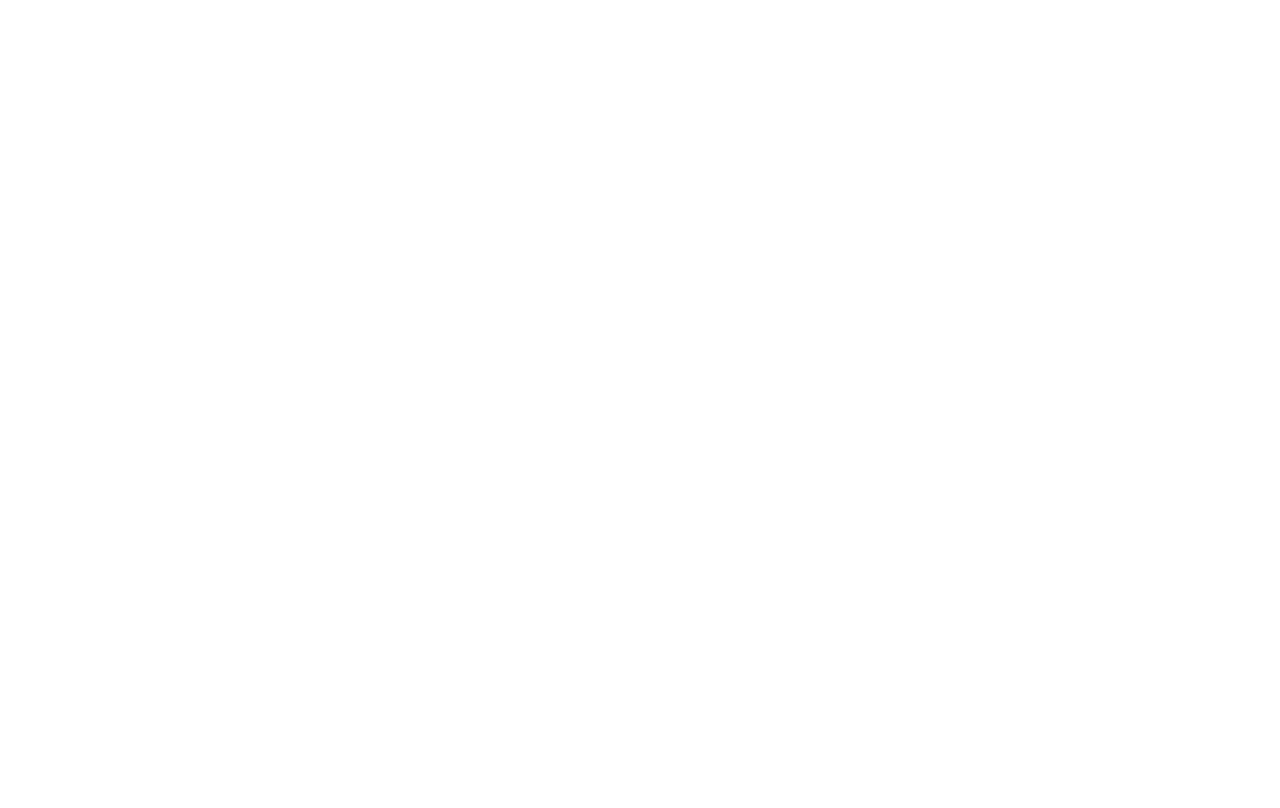
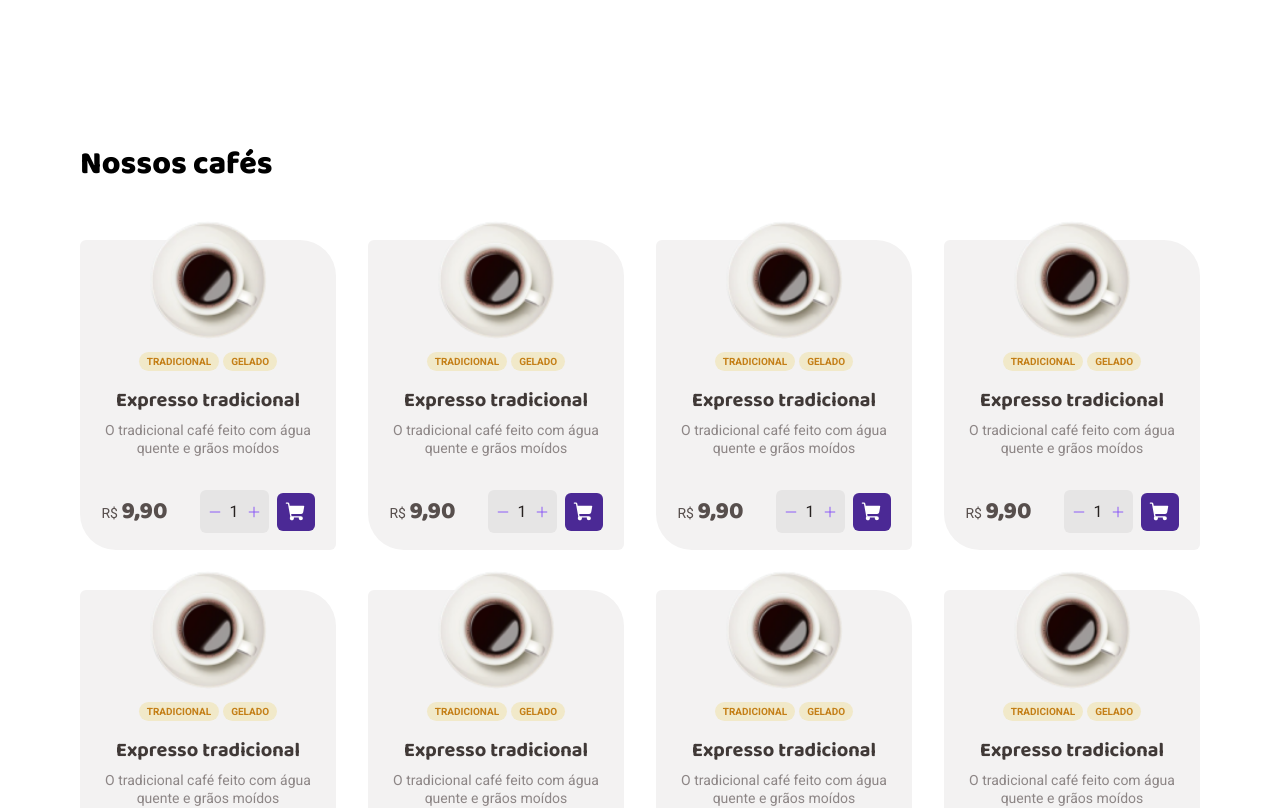
Before and after one commit to ArthurEnrique15/ignite-coffee-delivery, a React (Vite) app: page / in a window 1280 px wide. Shown: the part 720-1528 px from the top of the page. Before the commit the page ends 832 px from the top, so only its background shows below. Built offline with nearby package versions, Linux system fonts and the light colour scheme.

Commit message:
feat: add coffee list and coffee components base

```diff
--- /dev/null
+++ b/src/pages/Home/CoffeeList/Coffee/index.tsx
@@ -0,0 +1,41 @@
+import { CoffeeContainer } from './styles'
+
+import coffeeImg from '../../../../assets/coffeeTypes/Type=Americano.png'
+import { Minus, Plus, ShoppingCart } from 'phosphor-react'
+
+export function Coffee() {
+  return (
+    <CoffeeContainer>
+      <img src={coffeeImg} alt="" />
+      <div className="tags">
+        <span>Tradicional</span>
+        <span>Gelado</span>
+      </div>
+
+      <div className="title">
+        <span>Expresso tradicional</span>
+      </div>
+
+      <span className="description">
+        O tradicional café feito com água quente e grãos moídos
+      </span>
+
+      <footer>
+        <div className="price">
+          <span>R$ </span>
+          <span>9,90</span>
+        </div>
+
+        <div className="productCount">
+          <Minus size={14} />
+          <span>1</span>
+          <Plus size={14} />
+        </div>
+
+        <button>
+          <ShoppingCart size={22} weight="fill" color="white" />
+        </button>
+      </footer>
+    </CoffeeContainer>
+  )
+}
--- /dev/null
+++ b/src/pages/Home/CoffeeList/Coffee/styles.ts
@@ -0,0 +1,143 @@
+import styled from 'styled-components'
+
+export const CoffeeContainer = styled.div`
+  width: 16rem;
+  height: 19.375rem;
+
+  background-color: ${({ theme }) => theme['base-card']};
+
+  border-radius: 6px 36px;
+
+  display: flex;
+  flex-direction: column;
+  align-items: center;
+  text-align: center;
+  /* justify-content: center; */
+
+  padding: 0 1.25rem;
+
+  img {
+    width: 7.5rem;
+    height: 7.5rem;
+    margin-top: calc(0px - 1.25rem);
+  }
+
+  .tags {
+    display: flex;
+    flex-direction: row;
+    align-items: center;
+    justify-content: space-between;
+
+    margin-top: 0.75rem;
+    margin-bottom: 1rem;
+
+    gap: 0.25rem;
+
+    span {
+      text-transform: uppercase;
+      color: ${({ theme }) => theme['yellow-dark']};
+      background-color: ${({ theme }) => theme['yellow-light']};
+      border-radius: 100px;
+
+      font-family: 'Roboto';
+      font-style: normal;
+      font-weight: 700;
+      font-size: 0.625rem;
+
+      padding: 0.25rem 0.5rem;
+    }
+  }
+
+  .title {
+    color: ${({ theme }) => theme['base-subtitle']};
+
+    font-family: 'Baloo 2';
+    font-style: normal;
+    font-weight: 700;
+    font-size: 1.25rem;
+    line-height: 130%;
+
+    margin-bottom: 0.5rem;
+  }
+
+  .description {
+    color: ${({ theme }) => theme['base-label']};
+
+    font-family: 'Roboto';
+    font-style: normal;
+    font-weight: 400;
+    font-size: 0.875rem;
+    line-height: 130%;
+  }
+
+  footer {
+    display: flex;
+    flex-direction: row;
+    align-items: center;
+    justify-content: space-between;
+
+    margin-top: 2.0625rem;
+
+    gap: 0.5rem;
+
+    .price {
+      /* width: 5.5rem;
+      display: flex;
+      align-items: center;
+      justify-content: flex-start; */
+
+      margin-right: 1.5rem;
+
+      span {
+        color: ${({ theme }) => theme['base-text']};
+      }
+
+      span:first-child {
+        font-family: 'Roboto';
+        font-style: normal;
+        font-weight: 400;
+        font-size: 0.875rem;
+        line-height: 130%;
+      }
+
+      span:last-child {
+        font-family: 'Baloo 2';
+        font-style: normal;
+        font-weight: 800;
+        font-size: 1.5rem;
+        line-height: 130%;
+      }
+    }
+
+    .productCount {
+      background-color: ${({ theme }) => theme['base-button']};
+      color: ${({ theme }) => theme.purple};
+
+      border-radius: 6px;
+
+      display: flex;
+      flex-direction: row;
+      align-items: center;
+      justify-content: space-between;
+
+      gap: 0.25rem;
+      padding: 0.5rem;
+
+      span {
+        color: ${({ theme }) => theme['base-title']};
+        padding: 0.25rem;
+      }
+    }
+
+    button {
+      background-color: ${({ theme }) => theme['purple-dark']};
+      border-radius: 6px;
+      width: 2.375rem;
+      height: 2.375rem;
+
+      display: flex;
+      align-items: center;
+      justify-content: center;
+    }
+  }
+`
--- /dev/null
+++ b/src/pages/Home/CoffeeList/index.tsx
@@ -0,0 +1,18 @@
+import { Coffee } from './Coffee'
+import { CoffeeListContainer } from './styles'
+
+// array 1 to 14
+const coffeeList = Array.from(Array(14).keys())
+
+export function CoffeeList() {
+  return (
+    <CoffeeListContainer>
+      <span className="listTitle">Nossos cafés</span>
+      <div className="coffeeList">
+        {coffeeList.map((coffee) => (
+          <Coffee />
+        ))}
+      </div>
+    </CoffeeListContainer>
+  )
+}
--- /dev/null
+++ b/src/pages/Home/CoffeeList/styles.ts
@@ -0,0 +1,22 @@
+import styled from 'styled-components'
+
+export const CoffeeListContainer = styled.div`
+  margin-bottom: 10rem;
+  margin-top: 2rem;
+
+  .listTitle {
+    font-family: 'Baloo 2';
+    font-style: normal;
+    font-weight: 800;
+    font-size: 2rem;
+    line-height: 130%;
+  }
+
+  .coffeeList {
+    display: grid;
+    grid-template-columns: repeat(4, 1fr);
+    gap: 2.5rem 2rem;
+
+    margin-top: 3.375rem;
+  }
+`
--- a/src/pages/Home/index.tsx
+++ b/src/pages/Home/index.tsx
@@ -1,3 +1,4 @@
+import { CoffeeList } from './CoffeeList'
 import { Intro } from './Intro'
 import { HomeContainer } from './styles'
 
@@ -5,6 +6,7 @@
   return (
     <HomeContainer>
       <Intro />
+      <CoffeeList />
     </HomeContainer>
   )
 }
--- a/src/styles/global.ts
+++ b/src/styles/global.ts
@@ -21,5 +21,6 @@
     font-family: 'Roboto', sans-serif;
     font-weight: 400;
     font-size: 1rem;
+    border: 0px;
   }
 `
```
